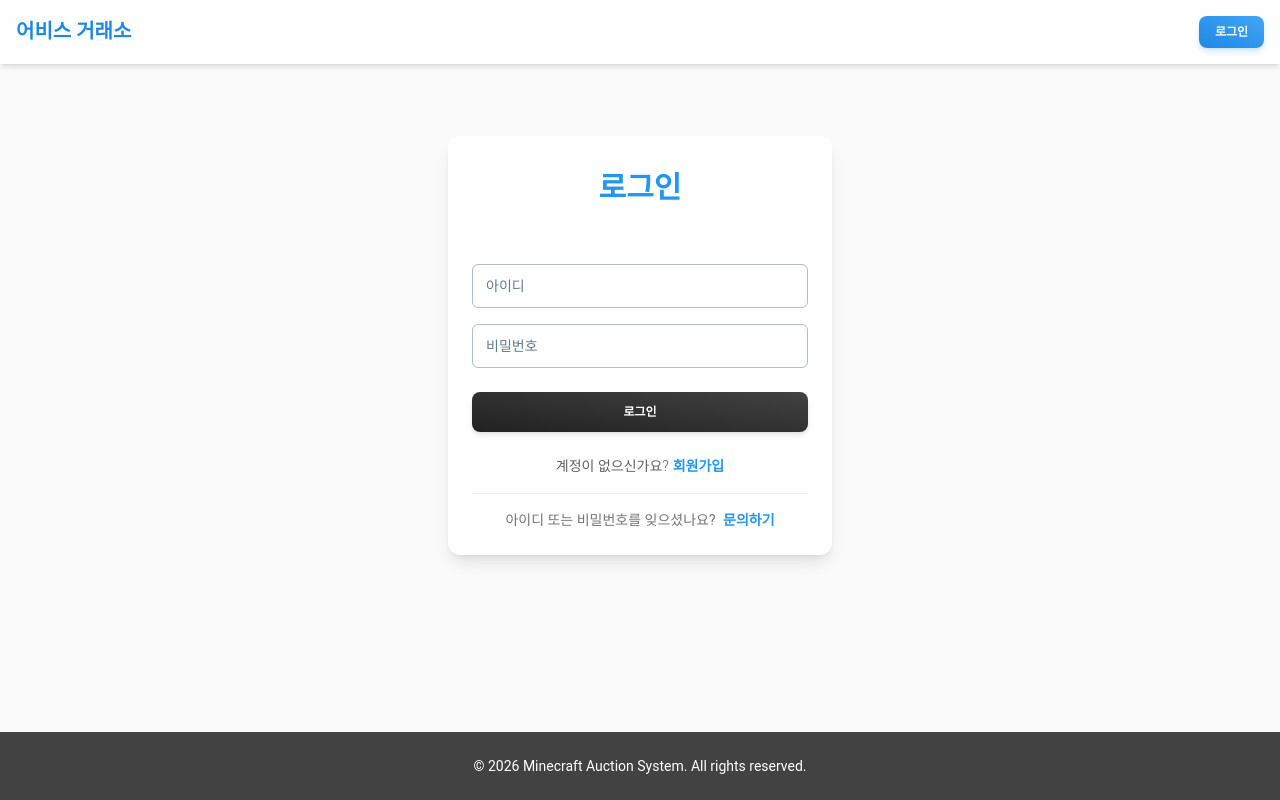
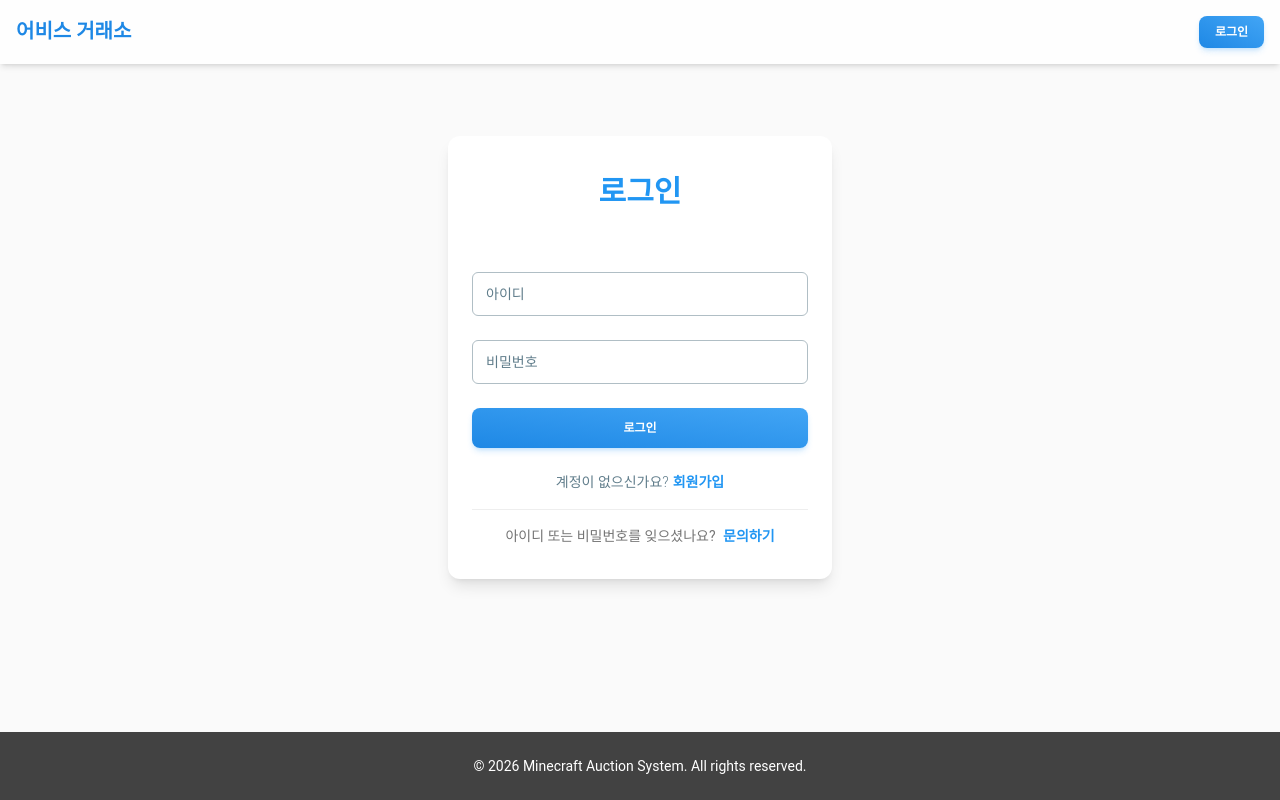
Before and after one commit to Bam-j/auction-system, a React (Vite) app in the folder frontend/: page /login in a window 1280 px wide. Built offline with nearby package versions, Linux system fonts and the light colour scheme.

Commit message:
fix: 백엔드로부터 role 받아와서 마이/관리자 페이지 버튼 나타나게 수정

```diff
--- a/frontend/src/components/layouts/Header.jsx
+++ b/frontend/src/components/layouts/Header.jsx
@@ -84,7 +84,7 @@ const Header = () => {
                           className="whitespace-nowrap px-3"
                           onClick={() => navigate('/admin')}
                       >
-                        관리자
+                        관리자 페이지
                       </Button>
                   ) : (
                       <Button
--- a/frontend/src/features/auth/components/LoginForm.jsx
+++ b/frontend/src/features/auth/components/LoginForm.jsx
@@ -1,17 +1,19 @@
 import {useState} from "react";
 import {Link, useNavigate} from "react-router-dom";
-import {login} from "../api/authApi";
+import axios from "axios";
 import {
   Card, CardBody, CardFooter,
-  Typography, Input, Checkbox, Button,
+  Typography, Input, Button,
 } from "@material-tailwind/react";
 import CommonModal from "../../../components/ui/CommonModal";
 
 const LoginForm = () => {
   const navigate = useNavigate();
+
   const [username, setUsername] = useState("");
   const [password, setPassword] = useState("");
   const [openContactModal, setOpenContactModal] = useState(false);
+
   const handleOpenContact = () => setOpenContactModal(!openContactModal);
 
   const handleLogin = async (e) => {
@@ -23,66 +25,70 @@ const LoginForm = () => {
     }
 
     try {
-      const loginData = {username: username, password};
-      const response = await login(loginData);
+      const res = await axios.post('http://localhost:8080/api/v1/auth/login', {
+        username: username,
+        password: password
+      });
+
+      const {user, accessToken} = res.data;
 
       const userInfo = {
         username: username,
-        nickname: response.nickname || username,
-        role: username === "admin" ? "ADMIN" : "USER",
+        nickname: user.nickname,
+        role: user.role,
       };
 
       localStorage.setItem("user", JSON.stringify(userInfo));
+      localStorage.setItem("accessToken", accessToken);
+
+      //alert(`${user.nickname}님 환영합니다!`);
       navigate("/");
       window.location.reload();
+
     } catch (error) {
       console.error("로그인 실패:", error);
-      const message =
-          error.response?.data?.message ||
-          "아이디 또는 비밀번호가 일치하지 않습니다.";
+
+      const message = error.response?.data?.message || "아이디 또는 비밀번호가 일치하지 않습니다.";
       alert(message);
     }
   };
 
   return (
       <>
-        <Card className="w-96 shadow-lg">
+        <Card className="w-96 shadow-lg bg-white">
           <Typography
               variant="h3"
               color="blue"
-              className="mt-3 mb-3 grid h-20 place-items-center"
+              className="mt-6 mb-2 grid h-16 place-items-center font-bold"
           >
             로그인
           </Typography>
 
-          <form onSubmit={handleLogin}>
-            <CardBody className="flex flex-col gap-4">
+          <form onSubmit={handleLogin} className="mt-4 mb-2 w-80 max-w-screen-lg sm:w-96">
+            <CardBody className="flex flex-col gap-6">
               <Input
+                  size="lg"
                   label="아이디"
-                  size="lg"
                   value={username}
                   onChange={(e) => setUsername(e.target.value)}
+                  crossOrigin={undefined} // Tailwind 에러 방지용
               />
               <Input
+                  type="password"
+                  size="lg"
                   label="비밀번호"
-                  size="lg"
-                  type="password"
                   value={password}
                   onChange={(e) => setPassword(e.target.value)}
+                  crossOrigin={undefined}
               />
-              {/*
-              <div className="-ml-2.5">
-                <Checkbox label="로그인 상태 유지"/>
-              </div>
-              */}
             </CardBody>
 
             <CardFooter className="pt-0">
-              <Button variant="gradient" fullWidth type="submit">
+              <Button variant="gradient" fullWidth type="submit" color="blue">
                 로그인
               </Button>
 
-              <Typography variant="small" className="mt-6 flex justify-center">
+              <Typography variant="small" className="mt-6 flex justify-center text-blue-gray-500">
                 계정이 없으신가요?
                 <Link to="/signup">
                   <Typography
@@ -130,7 +136,7 @@ const LoginForm = () => {
         >
           <div className="py-4 text-center">
             <Typography className="text-gray-800 font-medium">
-              디스코드 문의 탭 티켓으로 넣어주세요.
+              디스코드 문의 티켓으로 문의해주세요.
             </Typography>
           </div>
         </CommonModal>
```
Also changed, not shown: 1 other file (tests, documents, lock files or other folders).
